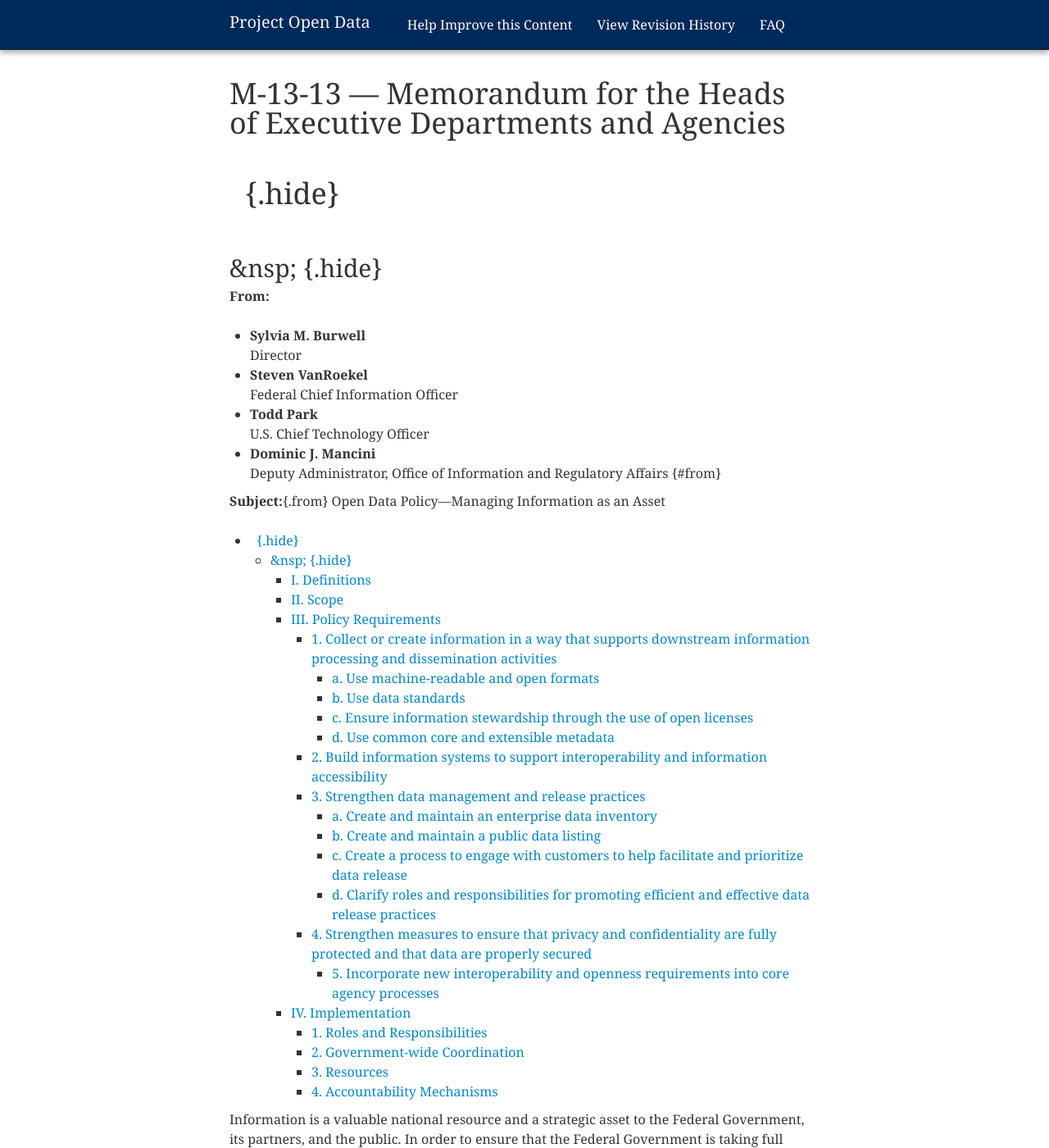
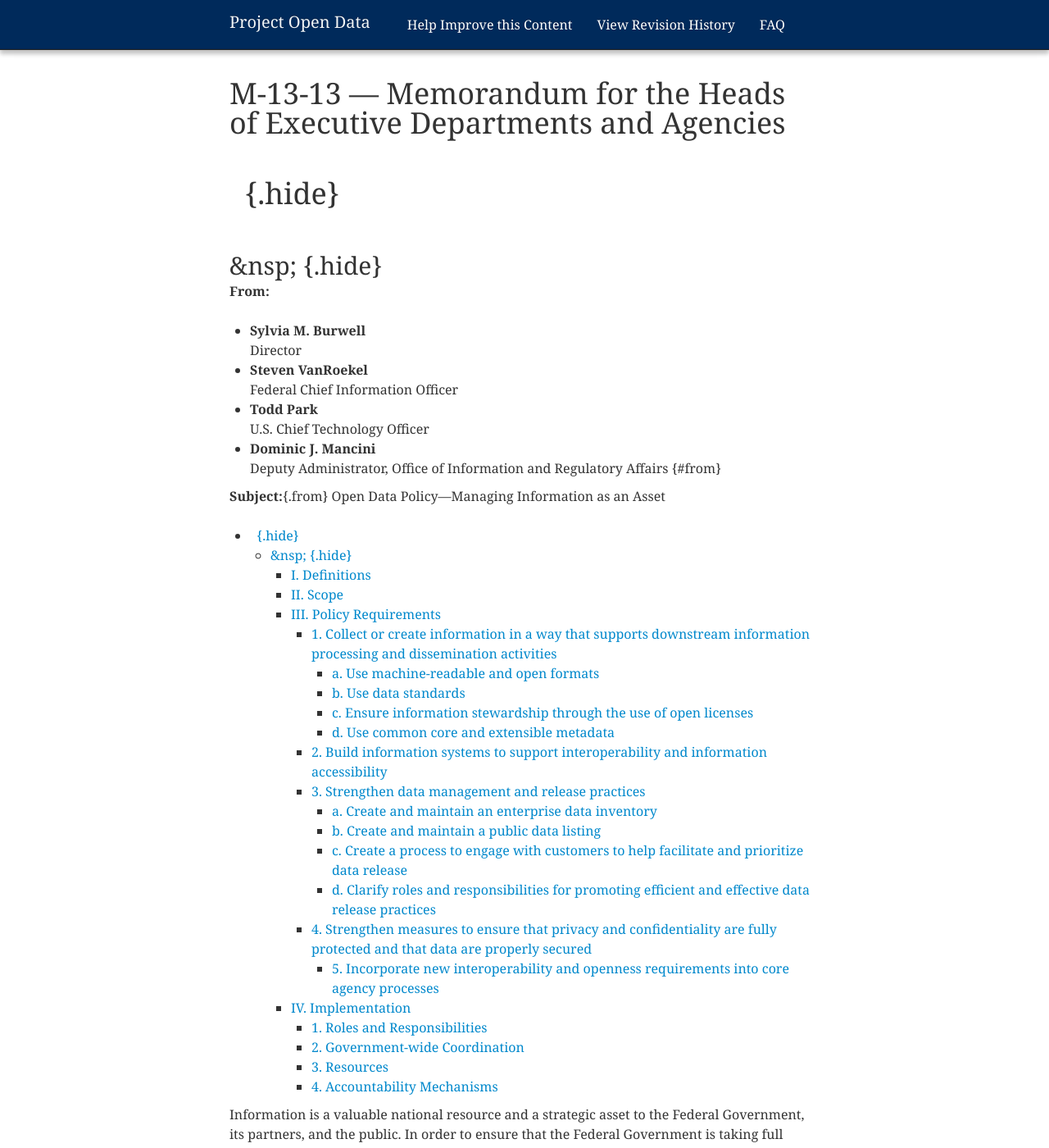
Before and after one commit to gbinal/p-o-d.github.com, a Jekyll site: the page built from policy-memo.md, in a window 1280 px wide and 1400 px high. Shown: the whole window at 82% size. Built offline with Jekyll 4.4.1, drawn with Linux system fonts in a browser that asks for light colours; nearby versions of some CDN libraries.

Commit message:
Reduce header line height
Took it down to 1.3em from 1.5em. Closes #31.

```diff
--- a/_includes/css/main.css
+++ b/_includes/css/main.css
@@ -64,7 +64,7 @@ body {
 .nav-collapse .nav > li > a, .nav-collapse .dropdown-menu a {font-weight: normal;}
 }
 
-h1, h2, h3, h4, h5, h6 {font-weight: normal; margin: 0; padding: 0; line-height: 1.5em; text-shadow: 0 1px 0 rgba(255,255,255,.9);}
+h1, h2, h3, h4, h5, h6 {font-weight: normal; margin: 0; padding: 0; line-height: 1.3em; text-shadow: 0 1px 0 rgba(255,255,255,.9);}
 
 hr {margin: .5em 0 1em 0; border-color: rgba(0,0,0,.1); height: 1px;}
 
```
